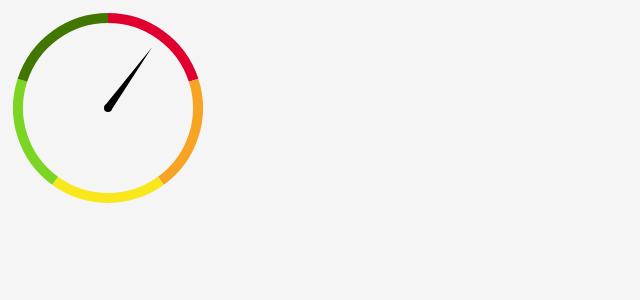
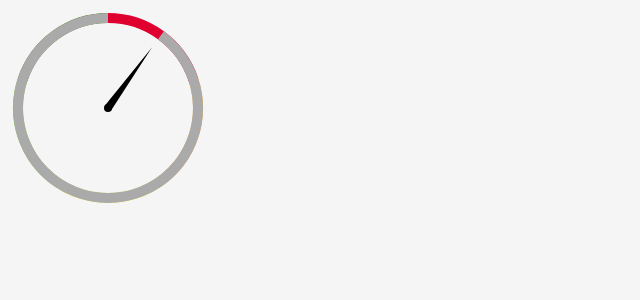
Before and after one commit to avjpl/progressionGauge, a React app: page / in a window 1280 px wide. Shown: the top 300 px of the page, without its empty margins (0-640 px from the left). Built offline with nearby package versions, Linux system fonts and the light colour scheme.

Commit message:
Minor code changes

```diff
--- a/src/components/RadialGauge.js
+++ b/src/components/RadialGauge.js
@@ -5,41 +5,56 @@ import { arc } from '../helpers'
 class ProgressionGauge extends Component {
 
   renderDial = opts => {
-    const segmentSize = Math.round(360 / opts.colors?.length);
+    const segmentSize = Math.round(360 / opts.colors ?.length);
 
     let start = 0;
     let end = 0;
 
     if (segmentSize) {
       return (
-        <g transform={ `rotate(90 ${ opts.cX } ${ opts.cY })` }>
+        <g transform={`rotate(90 ${opts.cX} ${opts.cY})`}>
           {
             opts.colors.map(hex => {
-              const color = `#${ hex }`;
+              const color = `#${hex}`;
 
               start = end;
               end = (start + segmentSize);
 
               return <path
-                key={ hex }
+                key={hex}
                 fill='none'
-                stroke={ color }
-                strokeWidth={ opts.strokeWidth }
-                d={ arc(opts.cX, opts.cY, opts.radius, start, end) }
+                stroke={color}
+                strokeWidth={opts.strokeWidth}
+                d={arc(opts.cX, opts.cY, opts.radius, start, end)}
               />
             })
           }
+
+          <g transform={`rotate(-90 ${opts.cX} ${opts.cY})`}>
+            <circle
+              cx={opts.cX}
+              cy={opts.cY}
+              r={opts.radius}
+              fill='none'
+              stroke={opts.strokeColor}
+              strokeWidth={opts.strokeWidth}
+              strokeDasharray={opts.circumference}
+              strokeDashoffset={opts.offset - opts.circumference}
+            >
+            </circle>
+          </g>
         </g>
       )
     } else {
       return (
         <circle
-          cx={ opts.cX }
-          cy={ opts.cY }
-          r={ opts.radius }
+          cx={opts.cX}
+          cy={opts.cY}
+          r={opts.radius}
           fill='none'
-          stroke={ opts.strokeColor }
-          strokeWidth={ opts.strokeWidth }
+          stroke={opts.strokeColor}
+          strokeWidth={opts.strokeWidth}
+          strokeDashoffset={offset}
         >
         </circle>
       )
@@ -47,19 +62,17 @@ class ProgressionGauge extends Component {
   };
 
   renderProgress = opts => {
-    let offset = (opts.circumference * (1 - (opts.currentValue / 100)));
-
     return (
       <circle
-        cx={ opts.cX }
-        cy={ opts.cY }
-        r={ opts.radius }
+        cx={opts.cX}
+        cy={opts.cY}
+        r={opts.radius}
         fill='none'
-        stroke={ opts.progressColor }
-        strokeWidth={ opts.strokeWidth }
-        strokeDasharray={ opts.circumference }
-        strokeDashoffset={ offset }
-        strokeLinecap={ opts.progressRoundedEdge ? 'round' : 'butt' }
+        stroke={opts.progressColor}
+        strokeWidth={opts.strokeWidth}
+        strokeDasharray={opts.circumference}
+        strokeDashoffset={opts.offset}
+        strokeLinecap={opts.progressRoundedEdge ? 'round' : 'butt'}
       />
     )
   };
@@ -76,23 +89,23 @@ class ProgressionGauge extends Component {
     return (
       <g>
         <polygon
-          points={ `${ x1 },${ y1 } ${ x2 },${ y2 } ${ x3 },${ y3 }` }
-          fill={ opts.needleColor }
-          transform={ `rotate(${ opts.needleAngle } ${ opts.cX } ${ opts.cY })` }
+          points={`${x1},${y1} ${x2},${y2} ${x3},${y3}`}
+          fill={opts.needleColor}
+          transform={`rotate(${opts.needleAngle} ${opts.cX} ${opts.cY})`}
         >
           <animateTransform
             attributeName='transform'
             type='rotate'
-            from={ `0 ${ opts.cX } ${ opts.cY }`}
-            to={ `${ opts.needleAngle } ${ opts.cX } ${ opts.cY }` }
+            from={`0 ${opts.cX} ${opts.cY}`}
+            to={`${opts.needleAngle} ${opts.cX} ${opts.cY}`}
             dur='.5s'
             fill='freeze'></animateTransform>
         </polygon>
         <circle
-          cx={ opts.cX }
-          cy={ opts.cY }
-          r={ opts.needleWidth  / 2}
-          fill={ opts.needleBaseColor }>
+          cx={opts.cX}
+          cy={opts.cY}
+          r={opts.needleWidth / 2}
+          fill={opts.needleBaseColor}>
         </circle>
       </g>
     )
@@ -100,38 +113,49 @@ class ProgressionGauge extends Component {
 
   render() {
     let opts = { ...this.props };
-    let { size, strokeWidth } = opts;
+    const {
+      size,
+      strokeWidth,
+      currentValue,
+      colors,
+      className,
+      displayPercentage
+    } = opts;
 
-    let cX = size / 2;
-    let cY = size / 2;
-    let radius = (size - (2 * strokeWidth)) / 2;
-    let diameter = 2 * radius;
-    let circumference = 2 * Math.PI * radius;
-    let needleAngle = (360 * opts.currentValue) / 100;
+    const cX = size / 2;
+    const cY = size / 2;
+    const radius = (size - (2 * strokeWidth)) / 2;
+    const diameter = 2 * radius;
+    const circumference = 2 * Math.PI * radius;
+    const needleAngle = (360 * currentValue) / 100;
+    const offset = (circumference * (1 - (currentValue / 100)));
 
-    opts = { ...opts, ...{
+    opts = {
+      ...opts, ...{
         cX,
         cY,
         radius,
         diameter,
         circumference,
         needleAngle,
-    }};
+        offset,
+      }
+    };
 
     return (
       <Fragment>
-        { opts.displayPercentage && <span>{opts.currentValue}%</span> }
+        {displayPercentage && <span>{currentValue}%</span>}
         <svg
           xmlns='http://www.w3.org/2000/svg'
-          className={ opts.className }
-          height={ size }
-          width={ size }
-          viewBox={ `0 0 ${size} ${size}` }
+          className={className}
+          height={size}
+          width={size}
+          viewBox={`0 0 ${size} ${size}`}
         >
-          <g transform={ `rotate(-90 ${cX} ${cY})` }>
-            { this.renderDial(opts) }
-            { !opts.colors && this.renderProgress(opts) }
-            { this.renderNeedle(opts) }
+          <g transform={`rotate(-90 ${cX} ${cY})`}>
+            {this.renderDial(opts)}
+            {!colors && this.renderProgress(opts)}
+            {this.renderNeedle(opts)}
           </g>
         </svg>
       </Fragment>
```
Lines whose indentation alone changed are shown as unchanged.
